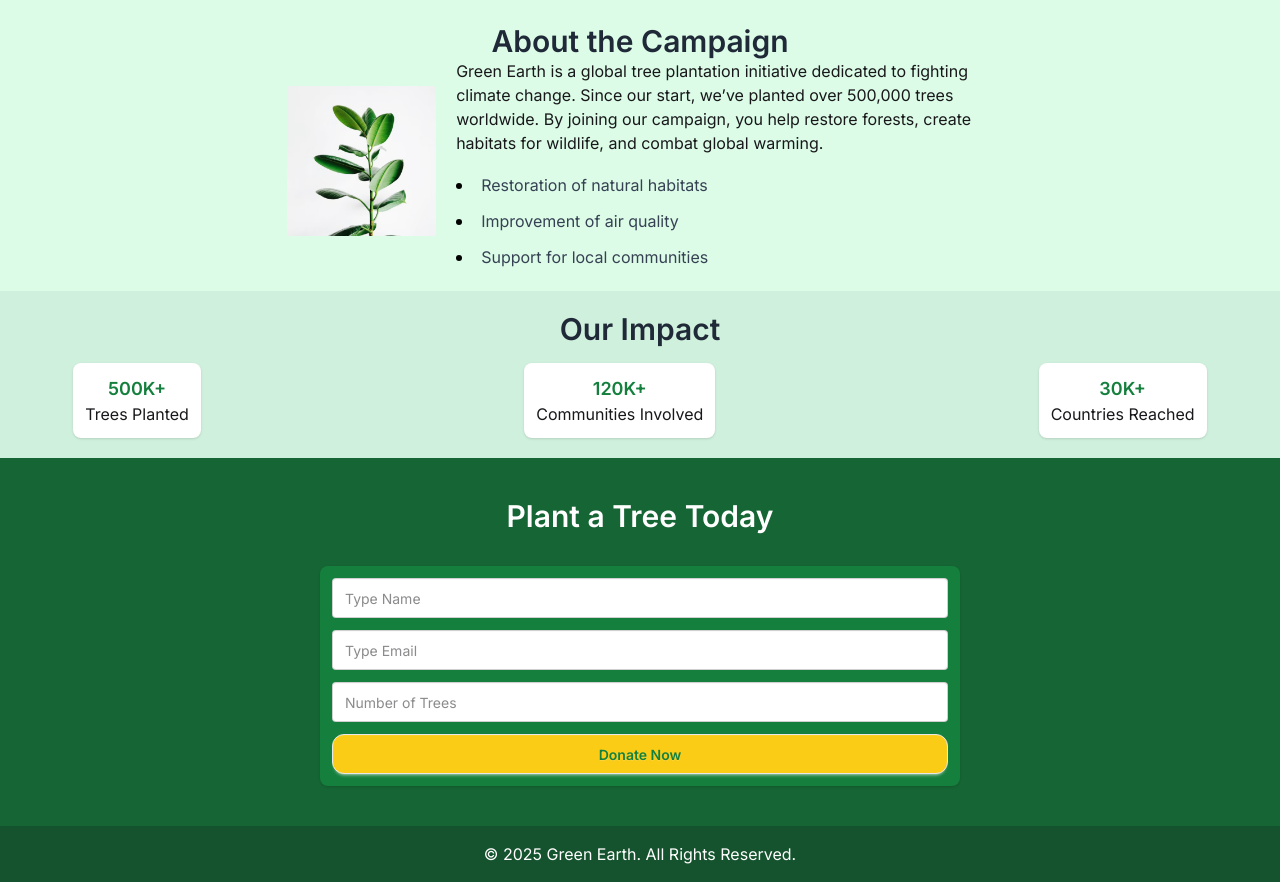
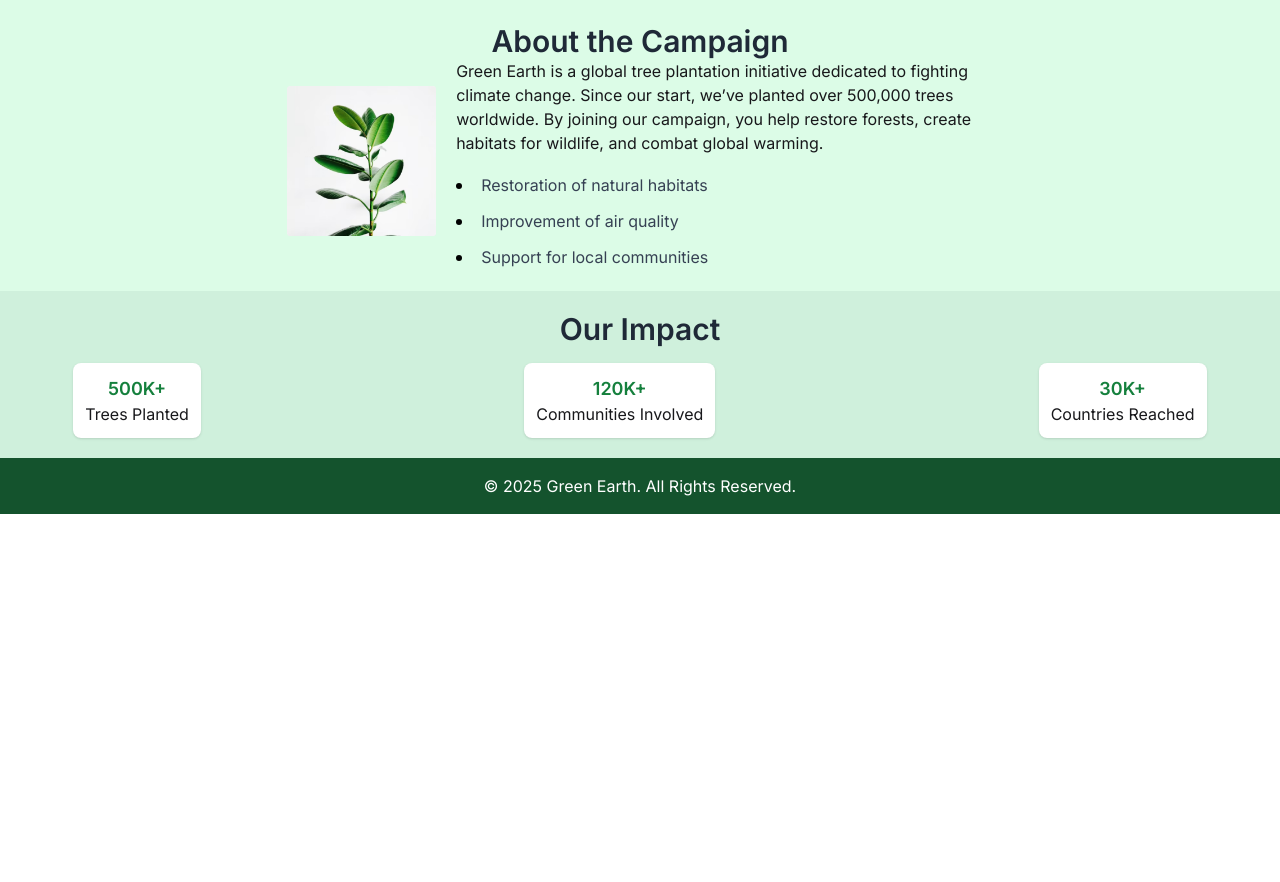
Before and after one commit to sadikaafrin/green-earth, a plain HTML site: page index.html in a window 1280 px wide. Shown: the part 605-1487 px from the top of the page. After the commit the page ends 1119 px from the top, so only its background shows below. Drawn offline with nearby package versions, Linux system fonts and the light colour scheme; no server answers.

Commit message:
some section messing

```diff
--- a/index.html
+++ b/index.html
@@ -209,19 +209,7 @@
         </div>
       </section>
       <!-- contact section -->
-      <section class="bg-[#166534] ">
-        <div class="w-6/12 mx-auto py-10">
-            <h1 class="font-semibold text-3xl text-[#FFFFFF] text-center">Plant a Tree Today</h1>
-          <div class="card bg-[#15803D] shadow-sm p-3 space-y-3 items-center mt-8">
-            <input type="text" placeholder="Type Name" class="input w-full" />
-            <input type="email" placeholder="Type Email" class="input w-full" />
-            <input type="email" placeholder="Number of Trees" class="input w-full" />
-            <button class="btn rounded-xl bg-[#FACC15] text-[#15803D] w-full">
-              Donate Now
-            </button>
-          </div>
-        </div>
-      </section>
+
       <!-- footer -->
        <section class="bg-[#14532D]">
         <div class="p-4">
```
